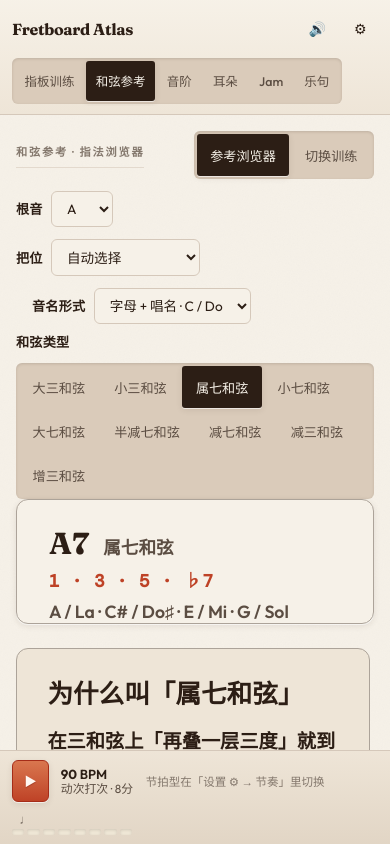
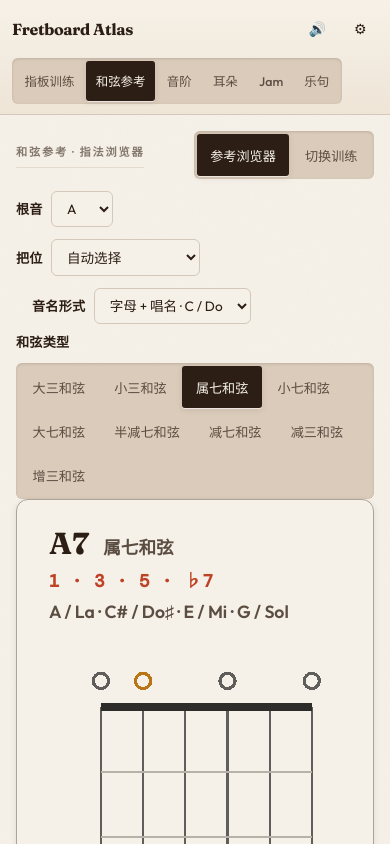
Before and after one commit to Liusic11/Guitar-tool, a React (Vite) app: page / in a window 390 px wide. Both pictures are taken after a click on the button "和弦参考". Shown: the top 844 px of the page. Built offline with nearby package versions, Linux system fonts and the light colour scheme.

Commit message:
fix: 手机端放开滚动 — 解除 body/app 高度锁定

```diff
--- a/src/index.css
+++ b/src/index.css
@@ -244,6 +244,26 @@
     }
     .train-bar__hint {
       flex-basis: 100%;
+    }
+
+    /* ── 核心修复：放开滚动 ──────────────────────
+       桌面铁律「height:100dvh + overflow:hidden」
+       在手机上变成牢笼——内容被锁死在一屏内，手指划不动。
+       这里全部放开，让页面像普通网页一样自然滚动。 */
+    body {
+      overflow: auto;
+      overscroll-behavior: auto;
+    }
+    .app {
+      height: auto;
+      min-height: 100dvh;
+      max-height: none;
+    }
+    .stage {
+      overflow: visible;
+    }
+    .module-scroll {
+      overflow-y: visible;
     }
   }
 
```
